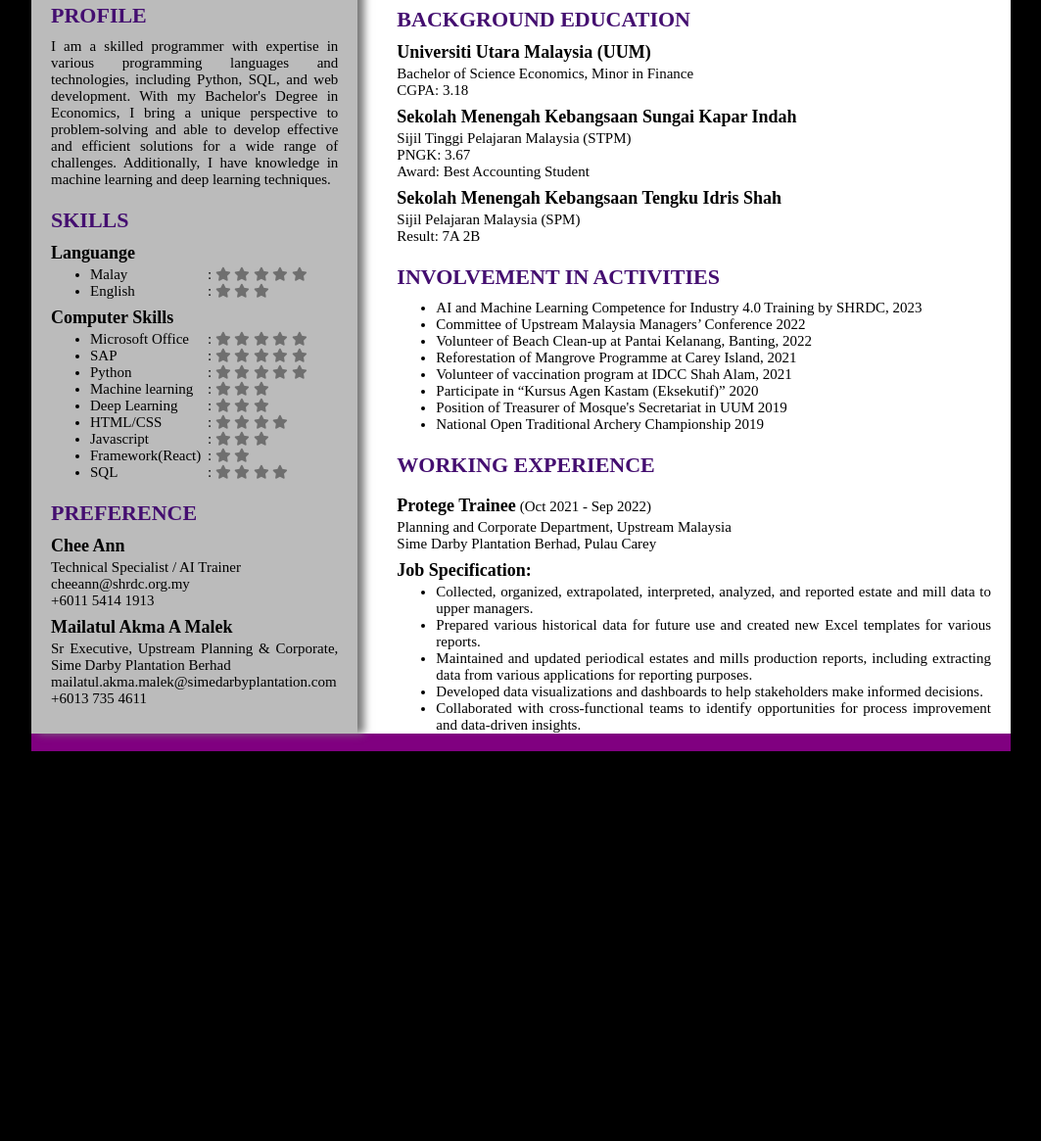
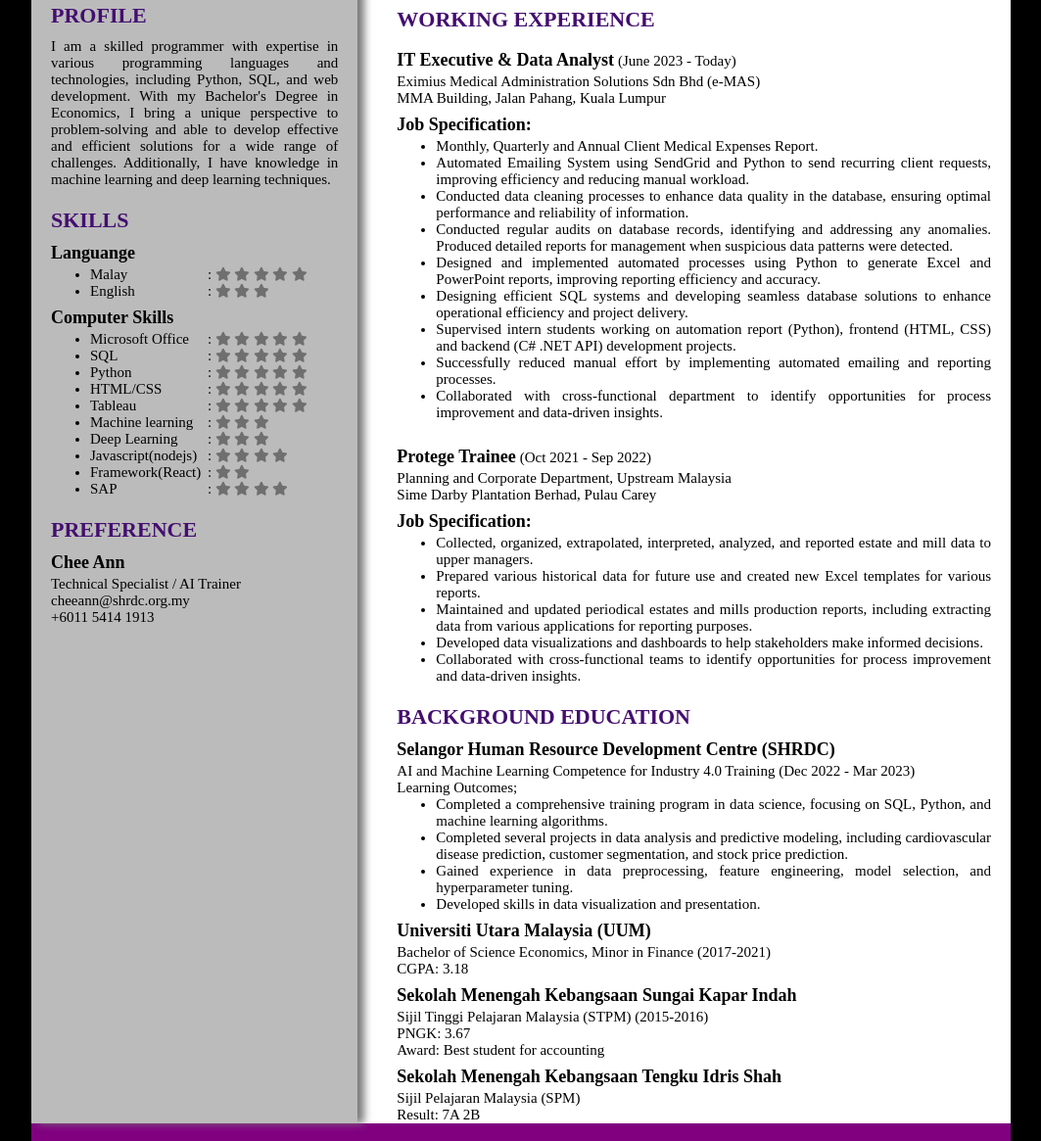
Before and after one commit to ar-rahman97/resume1, a plain HTML site: page index.html in a window 1280 px wide. Shown: the part 269-1434 px from the top of the page at 98% size, without its empty margins (108-1171 px from the left). Before the commit the page ends 1036 px from the top, so only its background shows below. Drawn offline with Linux system fonts and the light colour scheme.

Commit message:
add experience

```diff
--- a/index.html
+++ b/index.html
@@ -47,7 +47,7 @@
                                 <i class="fa-solid fa-star fa-beat-fade"></i>
                                 <i class="fa-solid fa-star fa-beat-fade"></i>
                             </li>
-                            <li><span>SAP</span>:
+                            <li><span>SQL</span>:
                                 <i class="fa-solid fa-star fa-beat-fade"></i>
                                 <i class="fa-solid fa-star fa-beat-fade"></i>
                                 <i class="fa-solid fa-star fa-beat-fade"></i>
@@ -55,6 +55,20 @@
                                 <i class="fa-solid fa-star fa-beat-fade"></i>
                             </li>
                             <li><span>Python</span>:
+                                <i class="fa-solid fa-star fa-beat-fade"></i>
+                                <i class="fa-solid fa-star fa-beat-fade"></i>
+                                <i class="fa-solid fa-star fa-beat-fade"></i>
+                                <i class="fa-solid fa-star fa-beat-fade"></i>
+                                <i class="fa-solid fa-star fa-beat-fade"></i>
+                            </li>
+                            <li><span>HTML/CSS</span>:
+                                <i class="fa-solid fa-star fa-beat-fade"></i>
+                                <i class="fa-solid fa-star fa-beat-fade"></i>
+                                <i class="fa-solid fa-star fa-beat-fade"></i>
+                                <i class="fa-solid fa-star fa-beat-fade"></i>
+                                <i class="fa-solid fa-star fa-beat-fade"></i>
+                            </li>
+                            <li><span>Tableau</span>:
                                 <i class="fa-solid fa-star fa-beat-fade"></i>
                                 <i class="fa-solid fa-star fa-beat-fade"></i>
                                 <i class="fa-solid fa-star fa-beat-fade"></i>
@@ -71,13 +85,8 @@
                                 <i class="fa-solid fa-star fa-beat-fade"></i>
                                 <i class="fa-solid fa-star fa-beat-fade"></i>
                             </li>
-                            <li><span>HTML/CSS</span>:
+                            <li><span>Javascript(nodejs)</span>:
                                 <i class="fa-solid fa-star fa-beat-fade"></i>
-                                <i class="fa-solid fa-star fa-beat-fade"></i>
-                                <i class="fa-solid fa-star fa-beat-fade"></i>
-                                <i class="fa-solid fa-star fa-beat-fade"></i>
-                            </li>
-                            <li><span>Javascript</span>:
                                 <i class="fa-solid fa-star fa-beat-fade"></i>
                                 <i class="fa-solid fa-star fa-beat-fade"></i>
                                 <i class="fa-solid fa-star fa-beat-fade"></i>
@@ -86,7 +95,7 @@
                                 <i class="fa-solid fa-star fa-beat-fade"></i>
                                 <i class="fa-solid fa-star fa-beat-fade"></i>
                             </li>
-                            <li><span>SQL</span>:
+                            <li><span>SAP</span>:
                                 <i class="fa-solid fa-star fa-beat-fade"></i>
                                 <i class="fa-solid fa-star fa-beat-fade"></i>
                                 <i class="fa-solid fa-star fa-beat-fade"></i>
@@ -103,12 +112,12 @@
                         <p>cheeann@shrdc.org.my</p>
                         <p>+6011 5414 1913</p>
                     </div>
-                    <div>
+                    <!-- <div>
                         <h5>Mailatul Akma A Malek</h5>
                         <p>Sr Executive, Upstream Planning & Corporate, Sime Darby Plantation Berhad</p>
                         <p class="email-kakmai">mailatul.akma.malek@simedarbyplantation.com</p>
                         <p>+6013 735 4611</p>
-                    </div>
+                    </div> -->
                 </div>
             </div>
             <div class="column2">
@@ -118,13 +127,13 @@
                 </div>
                 <div class="box-media">
                     <div class="social-media">
-                        <a class="link-media social" target="_blank" href="https://www.linkedin.com/in/ar-rahman-mohamad/">LinkedIn</a>
-                        <a class="link-media social" target="_blank" href="https://github.com/ar-rahman97">github</a>
-                        <a class="link-media social" target="_blank" href="http://wa.me/+60189173346/">Whatsapp</a>
-                        <a class="link-media social" target="_blank" href="http://tiktok.com/@bhss_ar">Tiktok</a>
-                        <a class="link-media social" target="_blank" href="https://www.facebook.com/arrahman.mohamad">Facebook</a>
-                        <a class="link-media social" target="_blank" href="https://instagram.com/rahman_ar97?igshid=ZDdkNTZiNTM=">Instagram</a>
-                        <a class="link-media social" target="_blank" href="https://twitter.com/RahmanAr97?t=NVNcLREEJAgKPI6KvUpDoA&s=09">Twitter</a>
+                        <a class="link-media social" href="https://www.linkedin.com/in/ar-rahman-mohamad/">LinkedIn</a>
+                        <a class="link-media social" href="https://github.com/ar-rahman97">github</a>
+                        <a class="link-media social" href="http://wa.me/+60189173346/">Whatsapp</a>
+                        <a class="link-media social" href="http://tiktok.com/@bhss_ar">Tiktok</a>
+                        <a class="link-media social" href="https://www.facebook.com/arrahman.mohamad">Facebook</a>
+                        <a class="link-media social" href="https://instagram.com/rahman_ar97?igshid=ZDdkNTZiNTM=">Instagram</a>
+                        <a class="link-media social" href="https://twitter.com/RahmanAr97?t=NVNcLREEJAgKPI6KvUpDoA&s=09">Twitter</a>
                     </div>
                 </div>
                 <div class="info-penting">
@@ -132,40 +141,28 @@
                     <h4>arrahmanmohamd@gmail.com</h4>
                     <h4>+60189173346</h4>
                 </div>
-                <div class="edu title">
-                    <h2>Background Education</h2>
+                <div class="experience title">
+
+                    <h2>Working Experience</h2>
                     <div>
-                        <h4>Universiti Utara Malaysia (UUM)</h4>
-                        <p>Bachelor of Science Economics, Minor in Finance</p>
-                        <p>CGPA: 3.18</p>
+                        <h4 class="protege">IT Executive & Data Analyst</h4>
+                        <p class="protege">(June 2023 - Today)</p>
+                        <p>Eximius Medical Administration Solutions Sdn Bhd (e-MAS)</p>
+                        <p>MMA Building, Jalan Pahang, Kuala Lumpur</p>
+                        <h5>Job Specification: </h5>
+                        <ul>
+                            <li>Monthly, Quarterly and Annual Client Medical Expenses Report.</li>
+                            <li>Automated Emailing System using SendGrid and Python to send recurring client requests, improving efficiency and reducing manual workload.</li>
+                            <li>Conducted data cleaning processes to enhance data quality in the database, ensuring optimal performance and reliability of information.</li>
+                            <li>Conducted regular audits on database records, identifying and addressing any anomalies. Produced detailed reports for management when suspicious data patterns were detected.</li>
+                            <li>Designed and implemented automated processes using Python to generate Excel and PowerPoint reports, improving reporting efficiency and accuracy.</li>
+                            <li>Designing efficient SQL systems and developing seamless database solutions to enhance operational efficiency and project delivery.</li>
+                            <li>Supervised intern students working on automation report (Python), frontend (HTML, CSS) and backend (C# .NET API) development projects.</li>
+                            <li>Successfully reduced manual effort by implementing automated emailing and reporting processes.</li>
+                            <li>Collaborated with cross-functional department to identify opportunities for process improvement and data-driven insights.</li>
+                        </ul>
                     </div>
-                    <div>
-                        <h4>Sekolah Menengah Kebangsaan Sungai Kapar Indah</h4>
-                        <p>Sijil Tinggi Pelajaran Malaysia (STPM)</p>
-                        <p>PNGK: 3.67</p>
-                        <p>Award: Best Accounting Student</p>
-                    </div>
-                    <div>
-                        <h4>Sekolah Menengah Kebangsaan Tengku Idris Shah</h4>
-                        <p>Sijil Pelajaran Malaysia (SPM)</p>
-                        <p>Result: 7A 2B</p>
-                    </div>
-                </div>
-                <div class="activity title">
-                    <h2>Involvement In Activities</h2>
-                    <ul>
-                        <li>AI and Machine Learning Competence for Industry 4.0 Training by SHRDC, 2023</li>
-                        <li>Committee of Upstream Malaysia Managers’ Conference 2022</li>
-                        <li>Volunteer of Beach Clean-up at Pantai Kelanang, Banting, 2022</li>
-                        <li>Reforestation of Mangrove Programme at Carey Island, 2021</li>
-                        <li>Volunteer of vaccination program at IDCC Shah Alam, 2021</li>
-                        <li>Participate in “Kursus Agen Kastam (Eksekutif)” 2020</li>
-                        <li>Position of Treasurer of Mosque's Secretariat in UUM 2019</li>
-                        <li>National Open Traditional Archery Championship 2019</li>
-                    </ul>
-                </div>
-                <div class="experience title">
-                    <h2>Working Experience</h2>
+                    <br>
                     <div>
                         <h4 class="protege">Protege Trainee </h4>
                         <p class="protege">(Oct 2021 - Sep 2022)</p>
@@ -181,6 +178,36 @@
                         </ul>
                     </div>
                 </div>
+                <div class="edu title">
+                    <h2>Background Education</h2>
+                    <div>
+                        <h4>Selangor Human Resource Development Centre (SHRDC)</h4>
+                        <p>AI and Machine Learning Competence for Industry 4.0 Training (Dec 2022 - Mar 2023)</p>
+                        <p>Learning Outcomes;</p>
+                        <ul>
+                            <li>Completed a comprehensive training program in data science, focusing on SQL, Python, and machine learning algorithms.</li>
+                            <li>Completed several projects in data analysis and predictive modeling, including cardiovascular disease prediction, customer segmentation, and stock price prediction.</li>
+                            <li>Gained experience in data preprocessing, feature engineering, model selection, and hyperparameter tuning.</li>
+                            <li>Developed skills in data visualization and presentation.</li>
+                        </ul>
+                    </div>
+                    <div>
+                        <h4>Universiti Utara Malaysia (UUM)</h4>
+                        <p>Bachelor of Science Economics, Minor in Finance (2017-2021)</p>
+                        <p>CGPA: 3.18</p>
+                    </div>
+                    <div>
+                        <h4>Sekolah Menengah Kebangsaan Sungai Kapar Indah</h4>
+                        <p>Sijil Tinggi Pelajaran Malaysia (STPM) (2015-2016)</p>
+                        <p>PNGK: 3.67</p>
+                        <p>Award: Best student for accounting</p>
+                    </div>
+                    <div>
+                        <h4>Sekolah Menengah Kebangsaan Tengku Idris Shah</h4>
+                        <p>Sijil Pelajaran Malaysia (SPM)</p>
+                        <p>Result: 7A 2B</p>
+                    </div>
+                </div>
             </div>
         </main>
         <footer>
```
